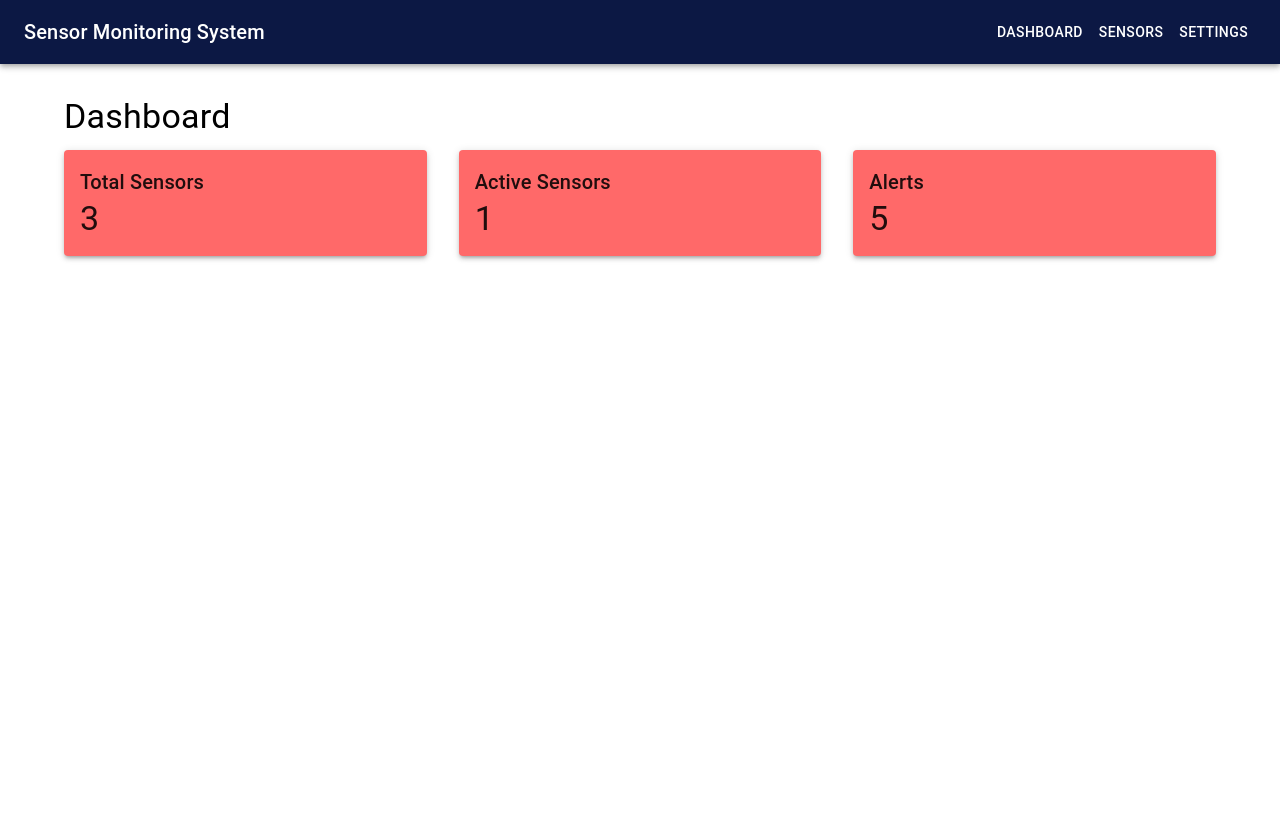
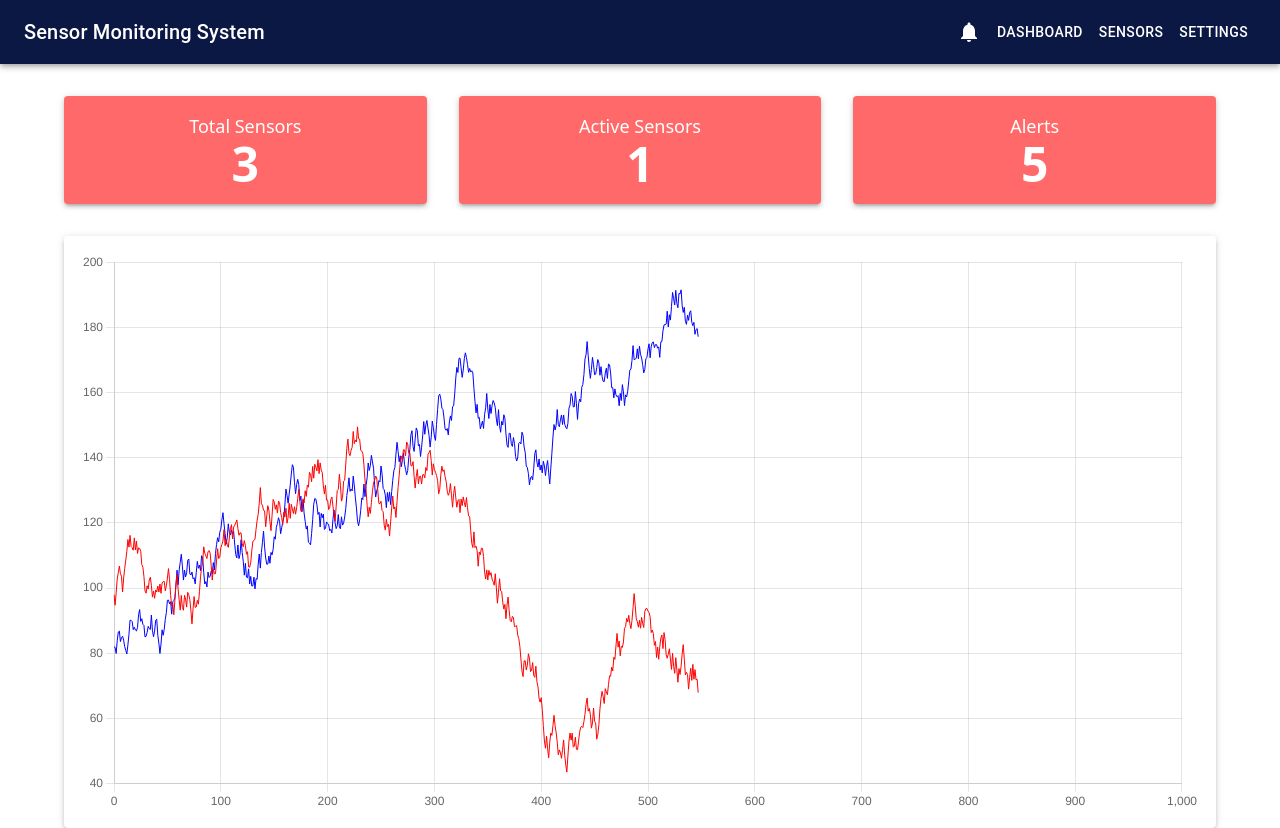
Before and after one commit to ShehanChamudith/Sensor-Monitoring-System, a React (Create React App) app in the folder client/: page /dashboard in a window 1280 px wide. Before the commit the page ends 800 px from the top, so only its background shows below. Built offline with nearby package versions, Linux system fonts and the light colour scheme.

Commit message:
layouting

```diff
--- a/client/package.json
+++ b/client/package.json
@@ -10,7 +10,10 @@
     "@testing-library/jest-dom": "^5.17.0",
     "@testing-library/react": "^13.4.0",
     "@testing-library/user-event": "^13.5.0",
+    "chart.js": "^4.4.3",
     "react": "^18.3.1",
+    "react-chartjs-2": "^5.2.0",
+    "react-countup": "^6.5.3",
     "react-dom": "^18.3.1",
     "react-router-dom": "^6.23.1",
     "react-scripts": "5.0.1",
--- a/client/src/App.js
+++ b/client/src/App.js
@@ -1,12 +1,23 @@
-import React from "react";
-import { BrowserRouter as Router, Route, Routes, Link } from "react-router-dom";
-import { AppBar, Toolbar, Typography, Button, Container } from "@mui/material";
+import React, { useState } from "react";
+import { BrowserRouter as Router, Route, Routes, Link, Navigate } from "react-router-dom";
+import { AppBar, Toolbar, Typography, Button, IconButton, Menu, MenuItem, Container } from "@mui/material";
+import NotificationsIcon from '@mui/icons-material/Notifications';
 import Dashboard from "./components/Dashboard";
-import Sensors from "./components/Sensors";
-import SensorDetails from "./components/SensorDetails";
-import Settings from "./components/Settings";
+// import Sensors from "./components/Sensors";
+// import SensorDetails from "./components/SensorDetails";
+// import Settings from "./components/Settings";
 
 const App = () => {
+  const [anchorEl, setAnchorEl] = useState(null);
+
+  const handleNotificationClick = (event) => {
+    setAnchorEl(event.currentTarget);
+  };
+
+  const handleNotificationClose = () => {
+    setAnchorEl(null);
+  };
+
   return (
     <Router>
       <div>
@@ -15,6 +26,19 @@ const App = () => {
             <Typography variant="h6" sx={{ flexGrow: 1 }}>
               Sensor Monitoring System
             </Typography>
+            <IconButton color="inherit" onClick={handleNotificationClick}>
+              <NotificationsIcon />
+            </IconButton>
+            <Menu
+              anchorEl={anchorEl}
+              open={Boolean(anchorEl)}
+              onClose={handleNotificationClose}
+              keepMounted
+            >
+              <MenuItem onClick={handleNotificationClose}>Notification 1</MenuItem>
+              <MenuItem onClick={handleNotificationClose}>Notification 2</MenuItem>
+              <MenuItem onClick={handleNotificationClose}>Notification 3</MenuItem>
+            </Menu>
             <Button color="inherit" component={Link} to="/dashboard">
               Dashboard
             </Button>
@@ -29,10 +53,11 @@ const App = () => {
 
         <Container sx={{ mt: 4 }}>
           <Routes>
+            <Route path="/" element={<Navigate to="/dashboard" />} />
             <Route path="/dashboard" element={<Dashboard />} />
-            <Route path="/sensors" element={<Sensors />} />
+            {/* <Route path="/sensors" element={<Sensors />} />
             <Route path="/sensors/:id" element={<SensorDetails />} />
-            <Route path="/settings" element={<Settings />} />
+            <Route path="/settings" element={<Settings />} /> */}
           </Routes>
         </Container>
       </div>
--- /dev/null
+++ b/client/src/components/Chart.jsx
@@ -0,0 +1,94 @@
+import React from "react";
+import { Line } from "react-chartjs-2";
+import { Chart as ChartJS, LineElement, LinearScale, CategoryScale, PointElement, Tooltip, Legend } from "chart.js";
+
+ChartJS.register(LineElement, LinearScale, CategoryScale, PointElement, Tooltip, Legend);
+
+const ProgressiveChart = () => {
+  const totalDuration = 10000;
+  const dataPoints = 1000;
+  const delayBetweenPoints = totalDuration / dataPoints;
+
+  const previousY = (ctx) =>
+    ctx.index === 0
+      ? ctx.chart.scales.y.getPixelForValue(100)
+      : ctx.chart.getDatasetMeta(ctx.datasetIndex).data[ctx.index - 1].getProps(["y"], true).y;
+
+  const animation = {
+    x: {
+      type: "number",
+      easing: "linear",
+      duration: delayBetweenPoints,
+      from: NaN, // the point is initially skipped
+      delay(ctx) {
+        if (ctx.type !== "data" || ctx.xStarted) {
+          return 0;
+        }
+        ctx.xStarted = true;
+        return ctx.index * delayBetweenPoints;
+      }
+    },
+    y: {
+      type: "number",
+      easing: "linear",
+      duration: delayBetweenPoints,
+      from: previousY,
+      delay(ctx) {
+        if (ctx.type !== "data" || ctx.yStarted) {
+          return 0;
+        }
+        ctx.yStarted = true;
+        return ctx.index * delayBetweenPoints;
+      }
+    }
+  };
+
+  const data = [];
+  const data2 = [];
+  let prev = 100;
+  let prev2 = 80;
+  for (let i = 0; i < dataPoints; i++) {
+    prev += 5 - Math.random() * 10;
+    data.push({ x: i, y: prev });
+    prev2 += 5 - Math.random() * 10;
+    data2.push({ x: i, y: prev2 });
+  }
+
+  const config = {
+    type: "line",
+    data: {
+      datasets: [
+        {
+          borderColor: "red",
+          borderWidth: 1,
+          radius: 0,
+          data: data
+        },
+        {
+          borderColor: "blue",
+          borderWidth: 1,
+          radius: 0,
+          data: data2
+        }
+      ]
+    },
+    options: {
+      animation,
+      interaction: {
+        intersect: false
+      },
+      plugins: {
+        legend: false
+      },
+      scales: {
+        x: {
+          type: "linear"
+        }
+      }
+    }
+  };
+
+  return <Line data={config.data} options={config.options} />;
+};
+
+export default ProgressiveChart;
--- a/client/src/components/Dashboard.jsx
+++ b/client/src/components/Dashboard.jsx
@@ -1,33 +1,52 @@
-import React from 'react';
-import { Grid, Paper, Typography } from '@mui/material';
+import React, { useState } from "react";
+import { Grid, Paper } from "@mui/material";
+import CountUp from 'react-countup';
+import ProgressiveChart from "./Chart"; // import the chart component
 
 const Dashboard = () => {
+  const [sensor, setSensor] = useState(3);
+  const [activeSensor, setActiveSensor] = useState(1);
+  const [alert, setAlert] = useState(5);
+
   return (
     <div>
-      <Typography variant="h4" gutterBottom>
-        Dashboard
-      </Typography>
       <Grid container spacing={4}>
         <Grid item xs={12} sm={6} md={4}>
-    <Paper elevation={3} sx={{ p: 2, backgroundColor: '#FF6969' }}>
-      <Typography variant="h6">Total Sensors</Typography>
-      <Typography variant="h4">3</Typography>
+          <Paper elevation={3} sx={{ p: 2, backgroundColor: "#FF6969" }}>
+            <h1 className="text-center text-white font-normal text-lg">
+              Total Sensors
+            </h1>
+            <h2 className="text-center text-white font-semibold text-5xl">
+              <CountUp end={sensor} duration={3} />
+            </h2>
           </Paper>
         </Grid>
         <Grid item xs={12} sm={6} md={4}>
-    <Paper elevation={3} sx={{ p: 2, backgroundColor: '#FF6969' }}>
-      <Typography variant="h6">Active Sensors</Typography>
-      <Typography variant="h4">1</Typography>
+          <Paper elevation={3} sx={{ p: 2, backgroundColor: "#FF6969" }}>
+            <h1 className="text-center text-white font-normal text-lg">
+              Active Sensors
+            </h1>
+            <h2 className="text-center text-white font-semibold text-5xl">
+              <CountUp end={activeSensor} duration={3} />
+            </h2>
           </Paper>
         </Grid>
         <Grid item xs={12} sm={6} md={4}>
-    <Paper elevation={3} sx={{ p: 2, backgroundColor: '#FF6969' }}>
-      <Typography variant="h6">Alerts</Typography>
-      <Typography variant="h4">5</Typography>
+          <Paper elevation={3} sx={{ p: 2, backgroundColor: "#FF6969" }}>
+            <h1 className="text-center text-white font-normal text-lg">
+              Alerts
+            </h1>
+            <h2 className="text-center text-white font-semibold text-5xl">
+              <CountUp end={alert} duration={3} />
+            </h2>
+          </Paper>
+        </Grid>
+        <Grid item xs={12} sm={12} md={12}>
+          <Paper elevation={3} sx={{ p: 2 }}>
+            <ProgressiveChart />
           </Paper>
         </Grid>
       </Grid>
-
     </div>
   );
 };
```
Also changed, not shown: 1 other file (tests, documents, lock files or other folders). Lines whose indentation alone changed are shown as unchanged.
